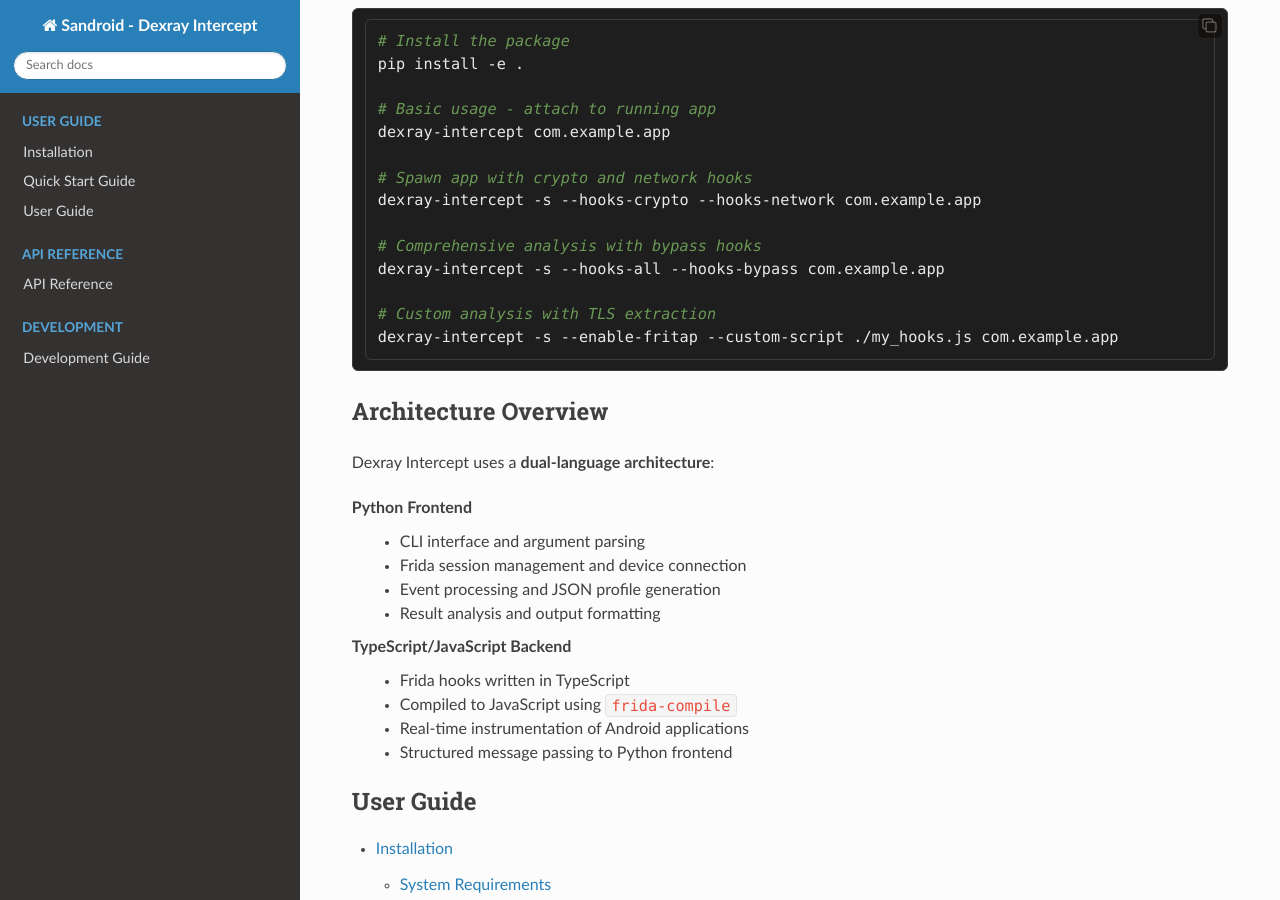
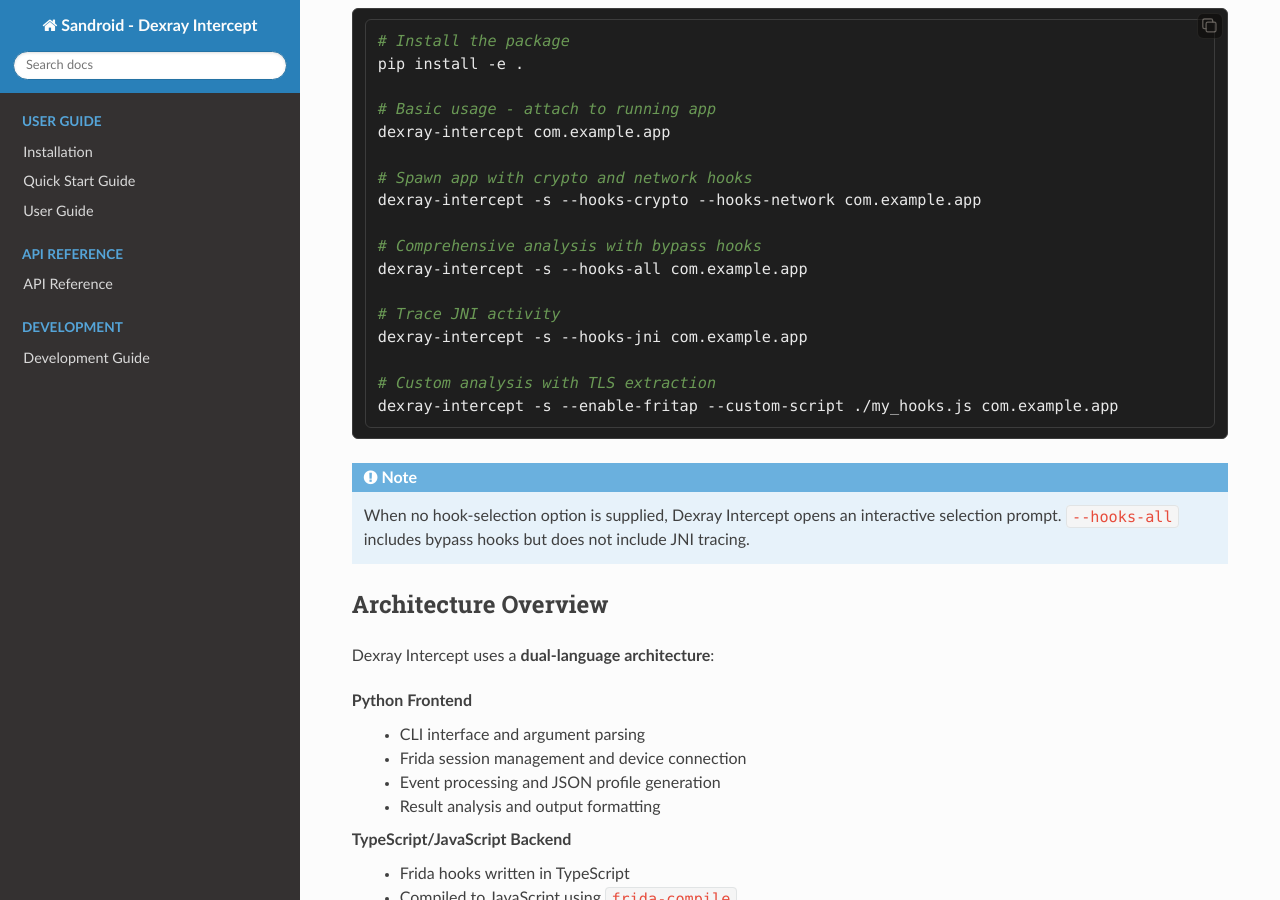
Before and after one commit to fkie-cad/Sandroid_Dexray-Intercept, a Sphinx documentation site: the page built from docs/index.rst, in a window 1280 px wide and 900 px high, scrolled down 1397 px. Built offline with Sphinx 7.4.7 and the Read the Docs theme 3.1.0, drawn with Linux system fonts in a browser that asks for light colours.

Commit message:
docs(index): update quick-start hook examples
- add JNI tracing example
- clarify interactive selection and --hooks-all behavior

```diff
--- a/docs/index.rst
+++ b/docs/index.rst
@@ -75,10 +75,18 @@
    dexray-intercept -s --hooks-crypto --hooks-network com.example.app
 
    # Comprehensive analysis with bypass hooks
-   dexray-intercept -s --hooks-all --hooks-bypass com.example.app
+   dexray-intercept -s --hooks-all com.example.app
+
+   # Trace JNI activity
+   dexray-intercept -s --hooks-jni com.example.app
 
    # Custom analysis with TLS extraction
    dexray-intercept -s --enable-fritap --custom-script ./my_hooks.js com.example.app
+
+.. note::
+   When no hook-selection option is supplied, Dexray Intercept opens an
+   interactive selection prompt. ``--hooks-all`` includes bypass hooks but
+   does not include JNI tracing.
 
 Architecture Overview
 --------------------
```
